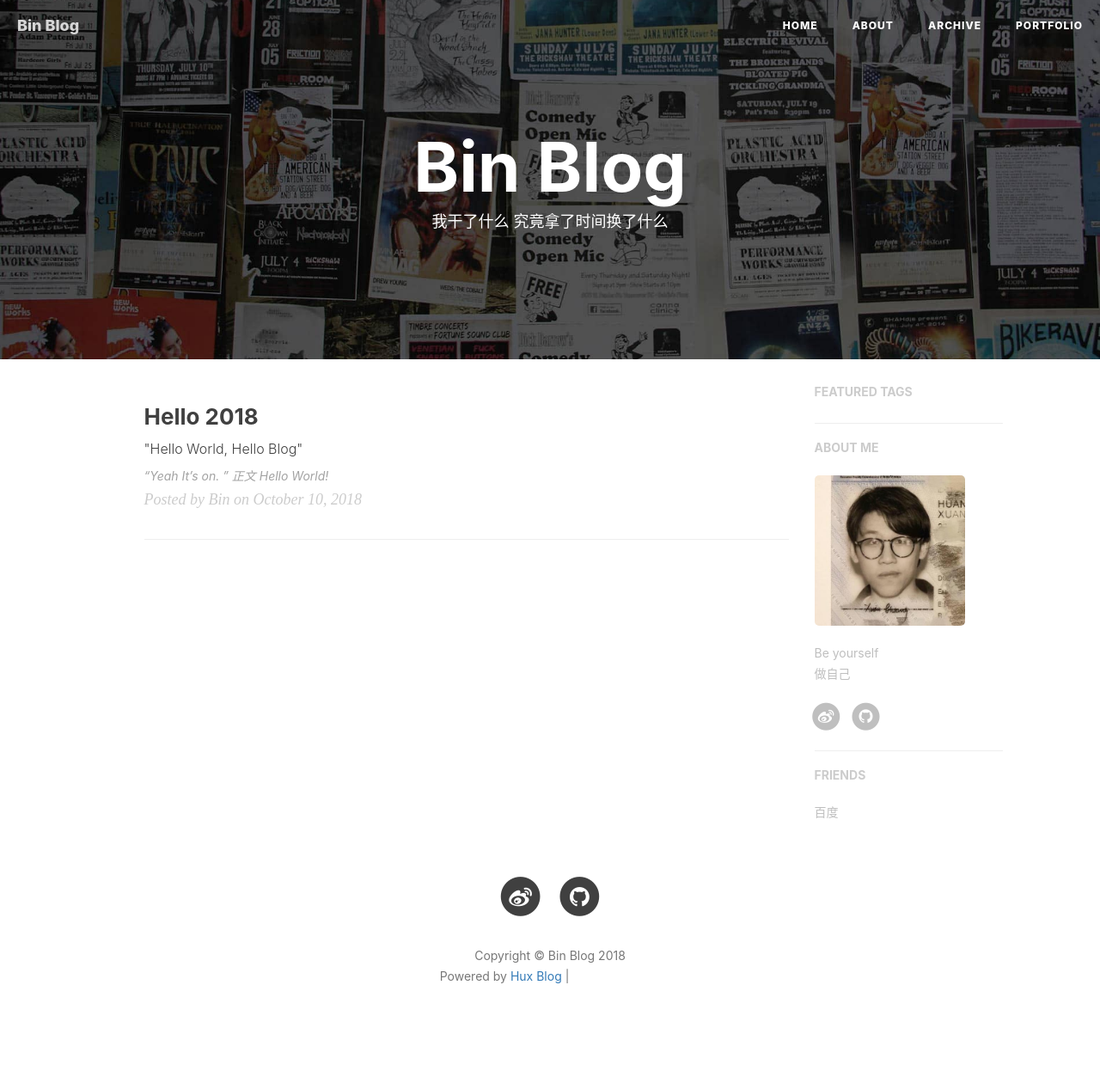
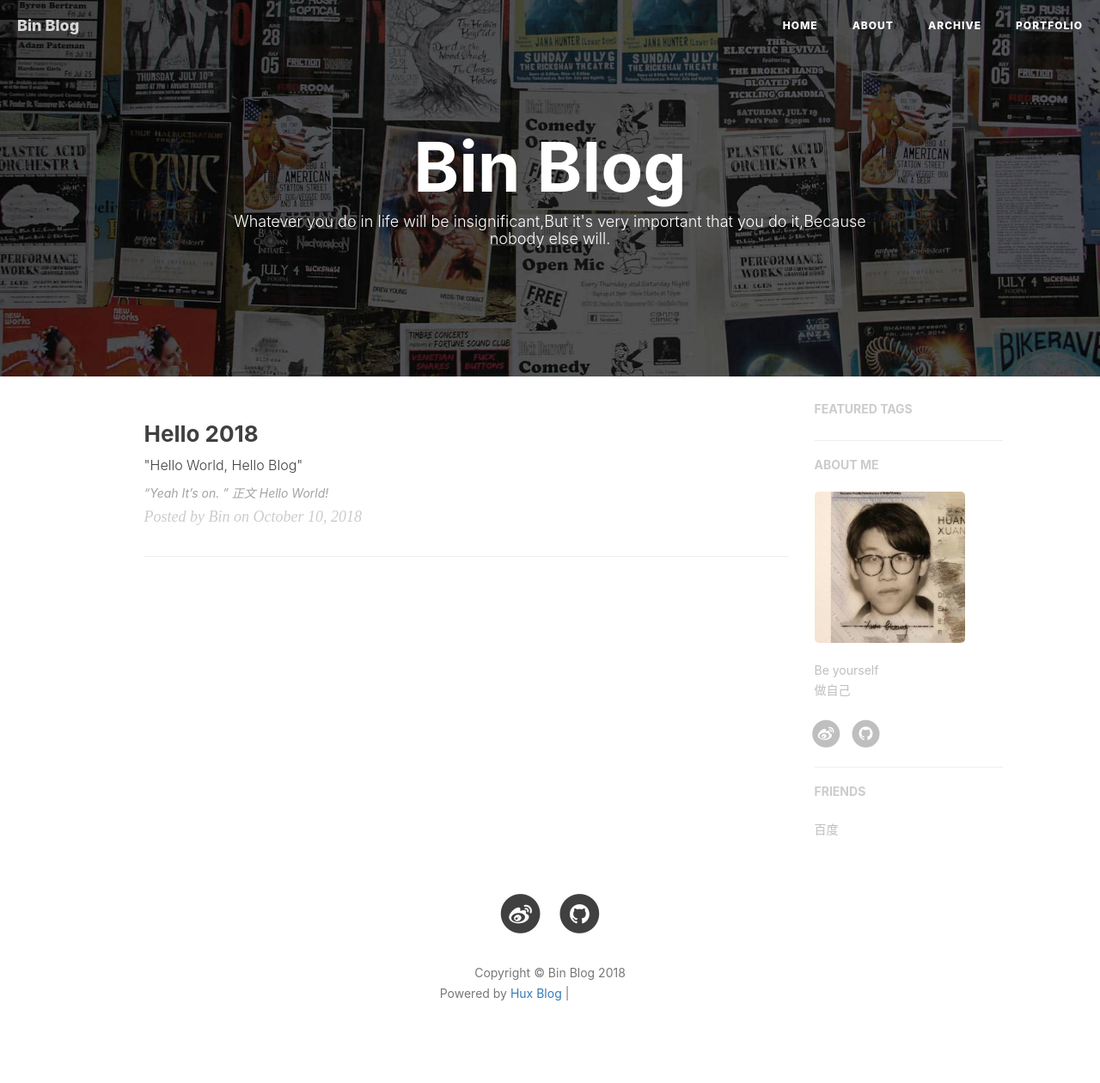
Before and after one commit to angelhappyboy/angelhappyboy.github.io, a Jekyll site: the page built from index.html, in a window 1280 px wide. Shown: the whole page at 86% size. Built offline with Jekyll 4.4.1, drawn with Linux system fonts in a browser that asks for light colours; nearby versions of some CDN libraries; the list of posts is cut into pages by our own code; comment, search, counter and statistics services are not loaded; grey boxes are pictures that could not be loaded.

Commit message:
Update index.html

```diff
--- a/index.html
+++ b/index.html
@@ -1,6 +1,6 @@
 ---
 layout: page
-description: "我干了什么 究竟拿了时间换了什么"
+description: "Whatever you do in life will be insignificant,But it's very important that you do it,Because nobody else will. "
 ---
 
 {% for post in paginator.posts %}
```
